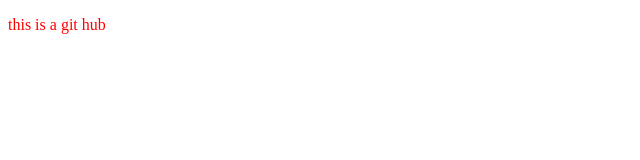
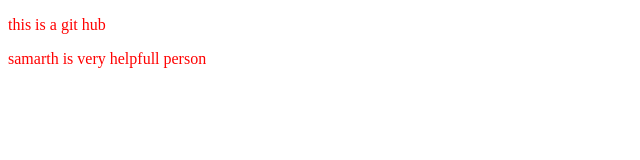
Before and after one commit to samarth1216/local, a plain HTML site: page index.html in a window 1280 px wide. Shown: the whole page, without its empty margins (0-640 px from the left). Drawn offline with Linux system fonts and the light colour scheme.

Commit message:
this is a new thinks

```diff
--- a/index.html
+++ b/index.html
@@ -12,5 +12,8 @@
         this is a git hub
 
     </p>
+    <p>
+        samarth is very helpfull person
+    </p>
 </body>
 </html>
```
